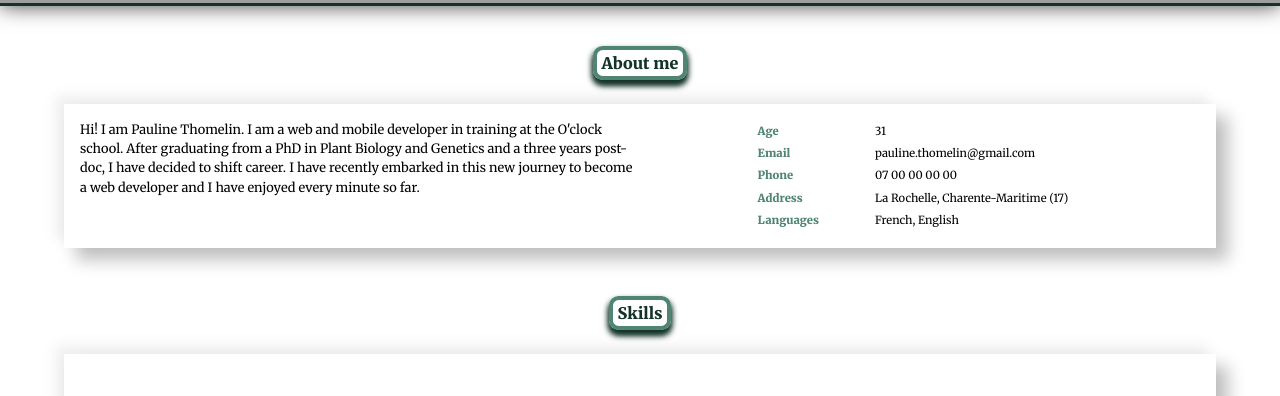
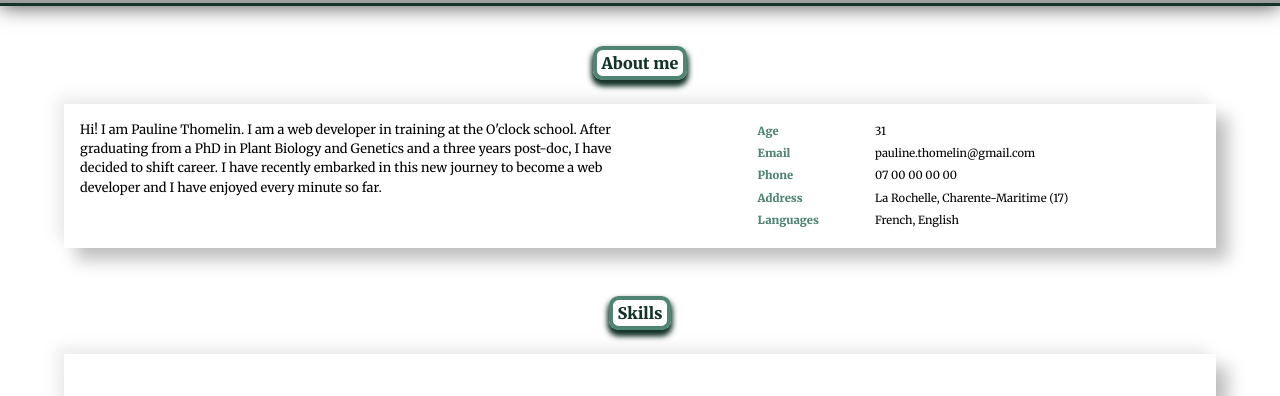
Before and after one commit to paulinethomelin/paulinethomelin.github.io, a plain HTML site: page index.html in a window 1280 px wide. Shown: the part 880-1276 px from the top of the page. Drawn offline with nearby package versions, Linux system fonts and the light colour scheme; grey boxes are pictures that could not be loaded.

Commit message:
Updated Bio v2

```diff
--- a/index.html
+++ b/index.html
@@ -52,7 +52,7 @@
                     <h2>About me</h2>
                         <div id="section__about__container">
                             <p id="aboutme">
-                            Hi! I am Pauline Thomelin. I am a web and mobile developer in training at the O'clock school. After graduating from a PhD in Plant Biology and Genetics and a three years post-doc, I have decided to shift career. I have recently embarked in this new journey to become a web developer and I have enjoyed every minute so far.
+                            Hi! I am Pauline Thomelin. I am a web developer in training at the O'clock school. After graduating from a PhD in Plant Biology and Genetics and a three years post-doc, I have decided to shift career. I have recently embarked in this new journey to become a web developer and I have enjoyed every minute so far.
                             </p>
                         <table id="bio">
                             <tr>
```
